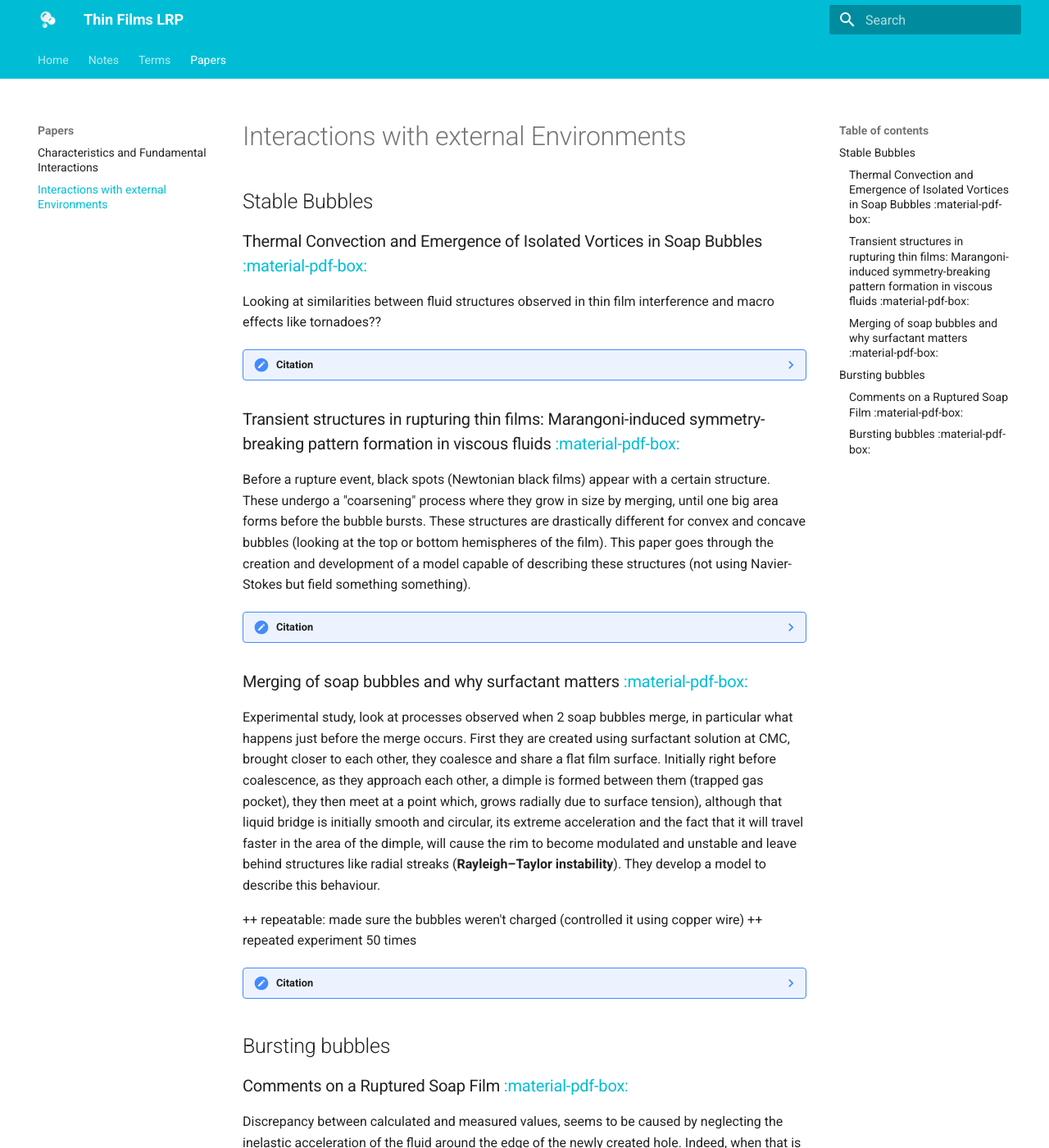
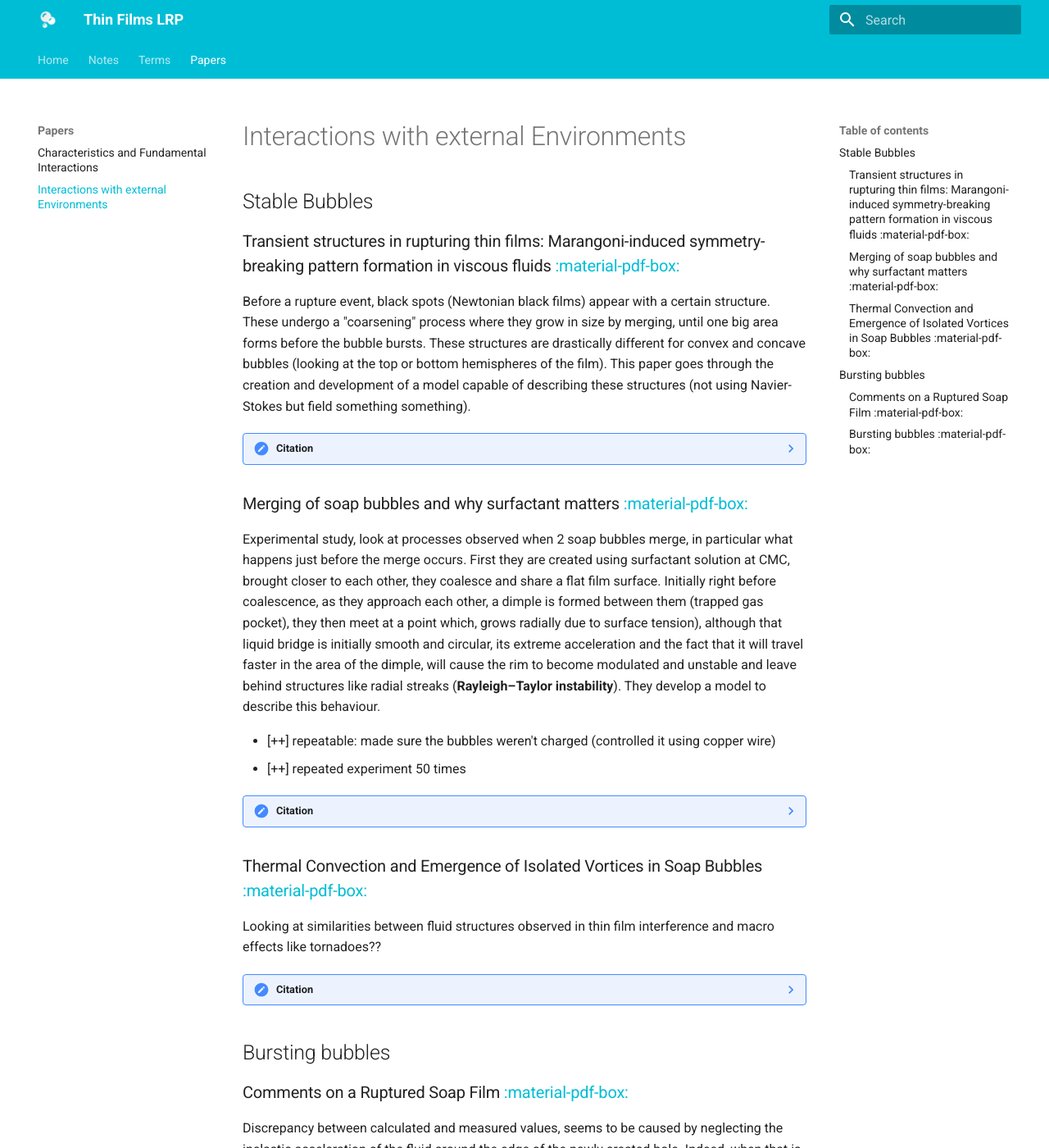
Before and after one commit to RabidSheep55/LRP, an MkDocs documentation site: the page built from Content/Interactions.md, in a window 1280 px wide and 1400 px high. Shown: the whole window at 82% size. Built offline with MkDocs 1.6.1 and Material for MkDocs 9.7.7, drawn with Linux system fonts in a browser that asks for light colours; some of the changed lines change nothing that is shown.

Commit message:
formatting changes

```diff
--- a/Content/Interactions.md
+++ b/Content/Interactions.md
@@ -1,13 +1,6 @@
 # Interactions with external Environments
 ## Stable Bubbles
-### Thermal Convection and Emergence of Isolated Vortices in Soap Bubbles [:material-pdf-box:](http://dx.doi.org/10.1103/PhysRevLett.100.144501){:target="_blank"}
-Looking at similarities between fluid structures observed in thin film interference and macro effects like tornadoes??
-
-??? note "Citation"
-    Seychelles F, Amarouchene Y, Bessafi M, Kellay H. Thermal convection and emergence of isolated vortices in soap bubbles. Phys Rev Lett. 2008;100(14). Available from: http://dx.doi.org/10.1103/PhysRevLett.100.144501
-
 ### Transient structures in rupturing thin films: Marangoni-induced symmetry-breaking pattern formation in viscous fluids [:material-pdf-box:](https://doi.org/10.1126/sciadv.abb0597){:target="_blank"}
-
 Before a rupture event, black spots (Newtonian black films) appear with a certain structure. These undergo a "coarsening" process where they grow in size by merging, until one big area forms before the bubble bursts. These structures are drastically different for convex and concave bubbles (looking at the top or bottom hemispheres of the film). This paper goes through the creation and development of a model capable of describing these structures (not using Navier-Stokes but field something something).
 
 ??? note "Citation"
@@ -17,11 +10,17 @@ Before a rupture event, black spots (Newtonian black films) appear with a certai
 Experimental study, look at processes observed when 2 soap bubbles merge, in particular what happens just before the merge occurs. First they are created using surfactant solution at CMC, brought closer to each other, they coalesce and share a flat film surface. Initially right before coalescence, as they approach each other, a dimple is formed between them (trapped gas pocket), they then meet at a point which, grows radially due to surface tension), although that liquid bridge is initially smooth and circular, its extreme acceleration and the fact that it will travel faster in the area of the dimple, will cause the rim to become modulated and unstable and leave behind structures like radial streaks (**Rayleigh–Taylor
 instability**). They develop a model to describe this behaviour.
 
-++ repeatable: made sure the bubbles weren't charged (controlled it using copper wire)
-++ repeated experiment 50 times
+- [++] repeatable: made sure the bubbles weren't charged (controlled it using copper wire)
+- [++] repeated experiment 50 times
 
 ??? note "Citation"
     Pfeiffer P, Zeng Q, Tan BH, Ohl C-D. Merging of soap bubbles and why surfactant matters. Appl Phys Lett [Internet]. 2020 Mar 9;116(10):103702. Available from: http://doi.org/10.1063/1.5135764
+
+### Thermal Convection and Emergence of Isolated Vortices in Soap Bubbles [:material-pdf-box:](http://dx.doi.org/10.1103/PhysRevLett.100.144501){:target="_blank"}
+Looking at similarities between fluid structures observed in thin film interference and macro effects like tornadoes??
+
+??? note "Citation"
+    Seychelles F, Amarouchene Y, Bessafi M, Kellay H. Thermal convection and emergence of isolated vortices in soap bubbles. Phys Rev Lett. 2008;100(14). Available from: http://dx.doi.org/10.1103/PhysRevLett.100.144501
 
 
 
```
